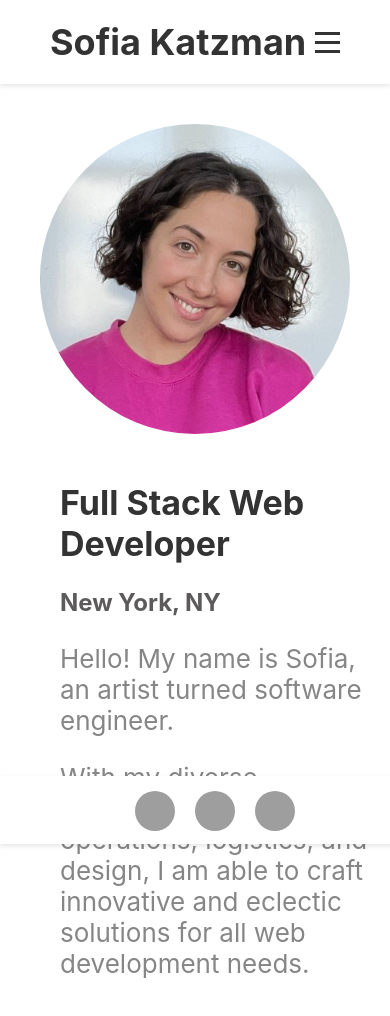
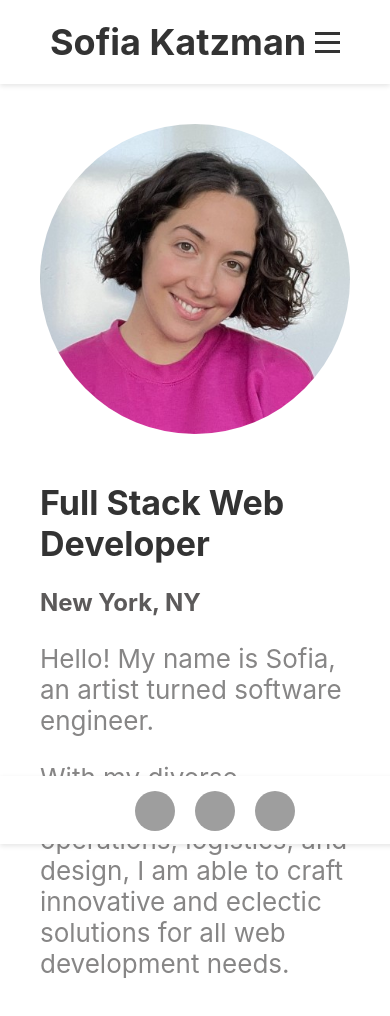
Before and after one commit to sofiakatzman/Portfolio, a React (Create React App) app: page / in a window 390 px wide. Shown: the top 1016 px of the page. Built offline with nearby package versions, Linux system fonts and the light colour scheme; grey boxes are pictures that could not be loaded.

Commit message:
fix padding

```diff
--- a/src/components/Pages/About/About.css
+++ b/src/components/Pages/About/About.css
@@ -11,7 +11,7 @@
 }
 
 .about-blurb {
-    padding-left: 40px;
+    padding: 0 40px 0 40px;
 }
 
 .about-headshot {
@@ -63,7 +63,5 @@
         margin-bottom: 20px;
     }
 
-    .about-blurb {
-        padding-right: 0;
-    }
+
 }
```
